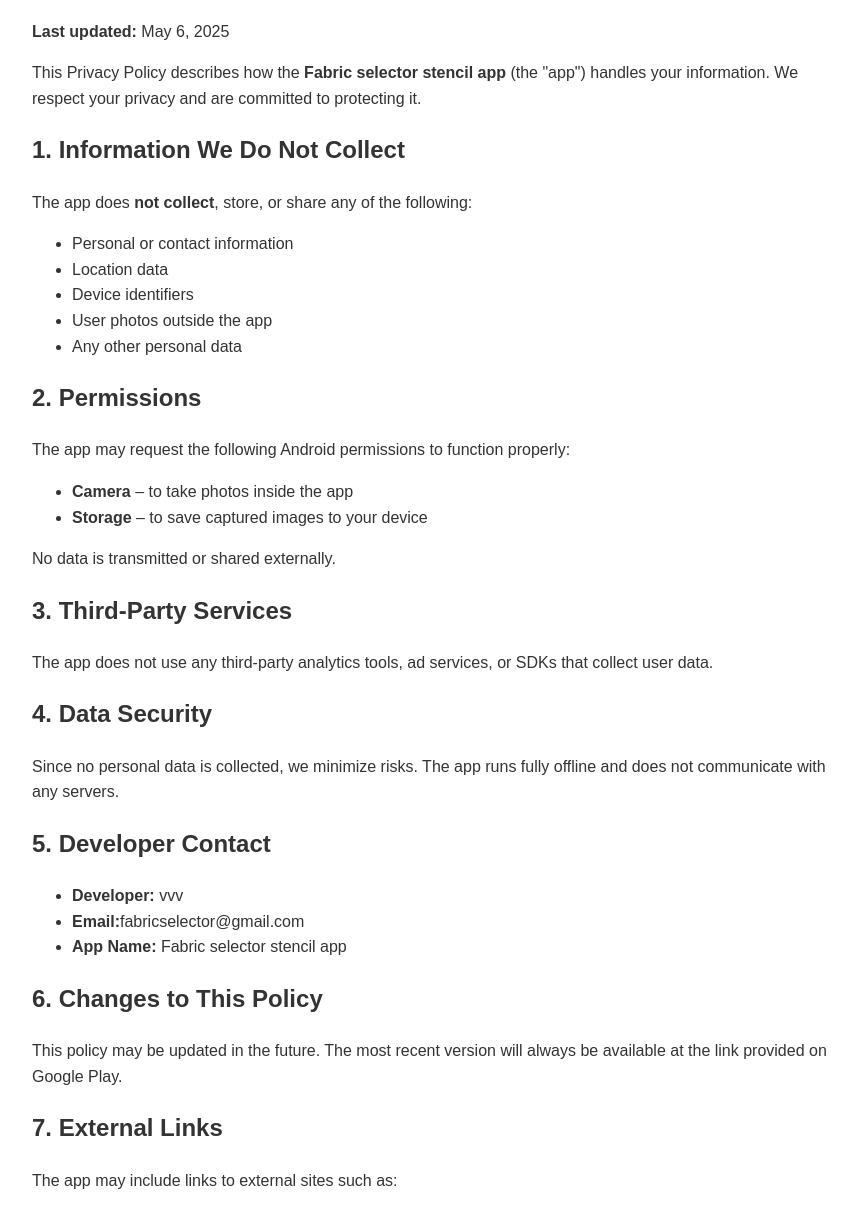
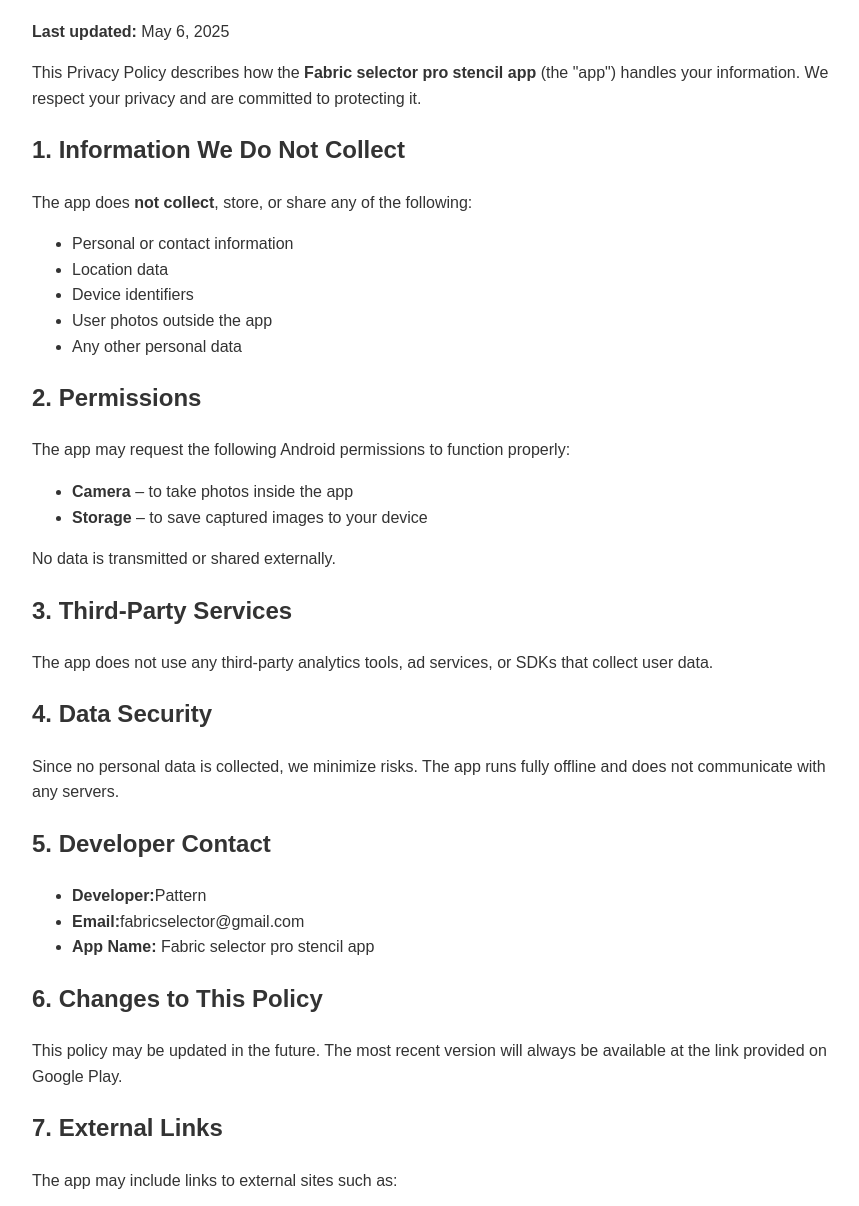
Before and after one commit to fabricselector/privacy-policy, a plain HTML site: page index.html in a window 1280 px wide. Shown: the part 94-1300 px from the top of the page, without its empty margins (208-1067 px from the left). Drawn offline with Linux system fonts and the light colour scheme.

Commit message:
Update index.html

```diff
--- a/index.html
+++ b/index.html
@@ -9,7 +9,7 @@
     <h1>Privacy Policy</h1>
     <p><strong>Last updated:</strong> May 6, 2025</p>
 
-    <p>This Privacy Policy describes how the <strong>Fabric selector stencil app</strong> (the "app") handles your information. We respect your privacy and are committed to protecting it.</p>
+    <p>This Privacy Policy describes how the <strong>Fabric selector pro stencil app</strong> (the "app") handles your information. We respect your privacy and are committed to protecting it.</p>
 
     <h2>1. Information We Do Not Collect</h2>
     <p>The app does <strong>not collect</strong>, store, or share any of the following:</p>
@@ -37,9 +37,9 @@
 
     <h2>5. Developer Contact</h2>
     <ul>
-        <li><strong>Developer:</strong> vvv</li>
+        <li><strong>Developer:</strong>Pattern</li>
         <li><strong>Email:</strong>fabricselector@gmail.com</li>
-        <li><strong>App Name:</strong> Fabric selector stencil app</li>
+        <li><strong>App Name:</strong> Fabric selector pro stencil app</li>
     </ul>
 
     <h2>6. Changes to This Policy</h2>
```
